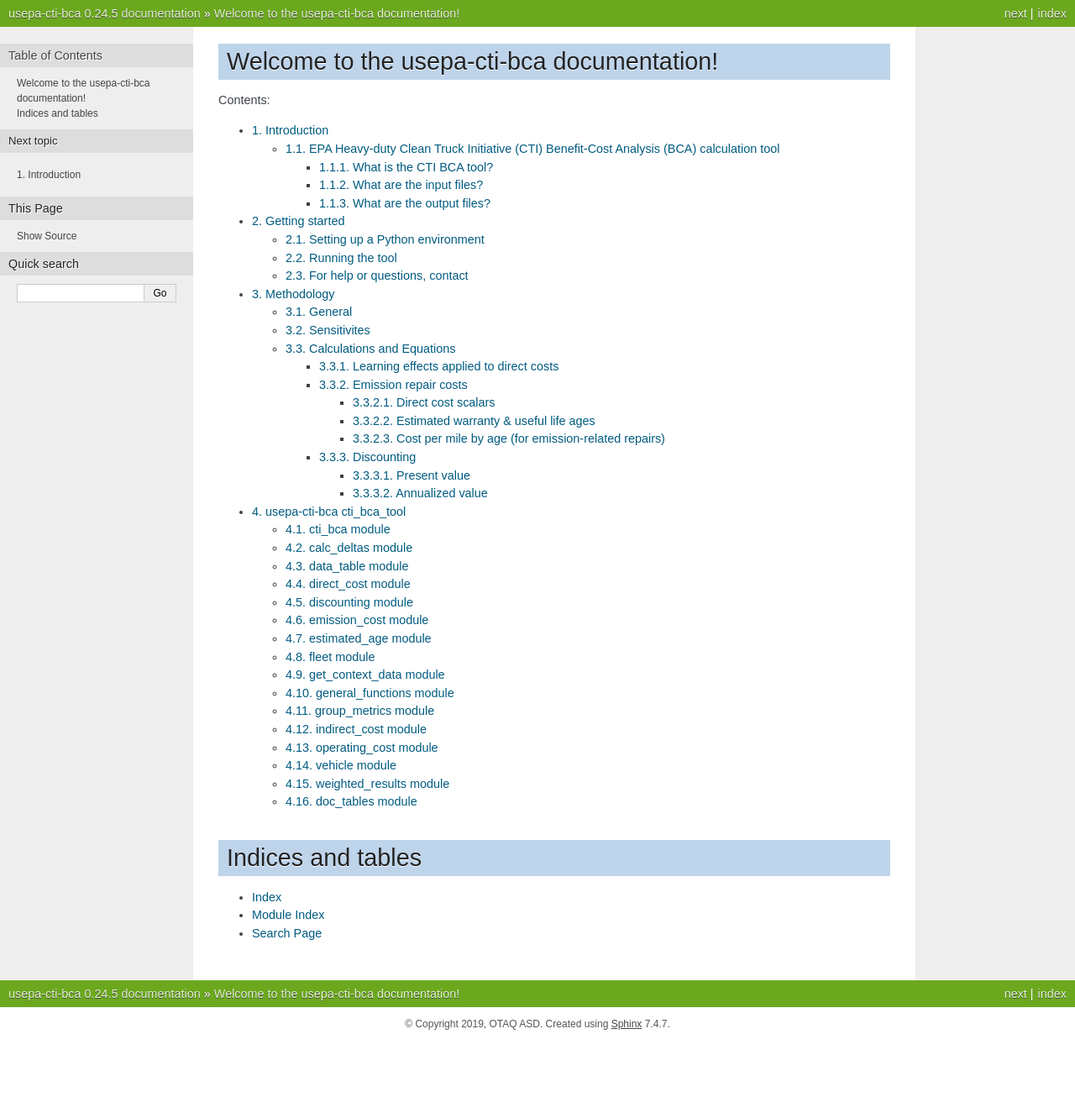
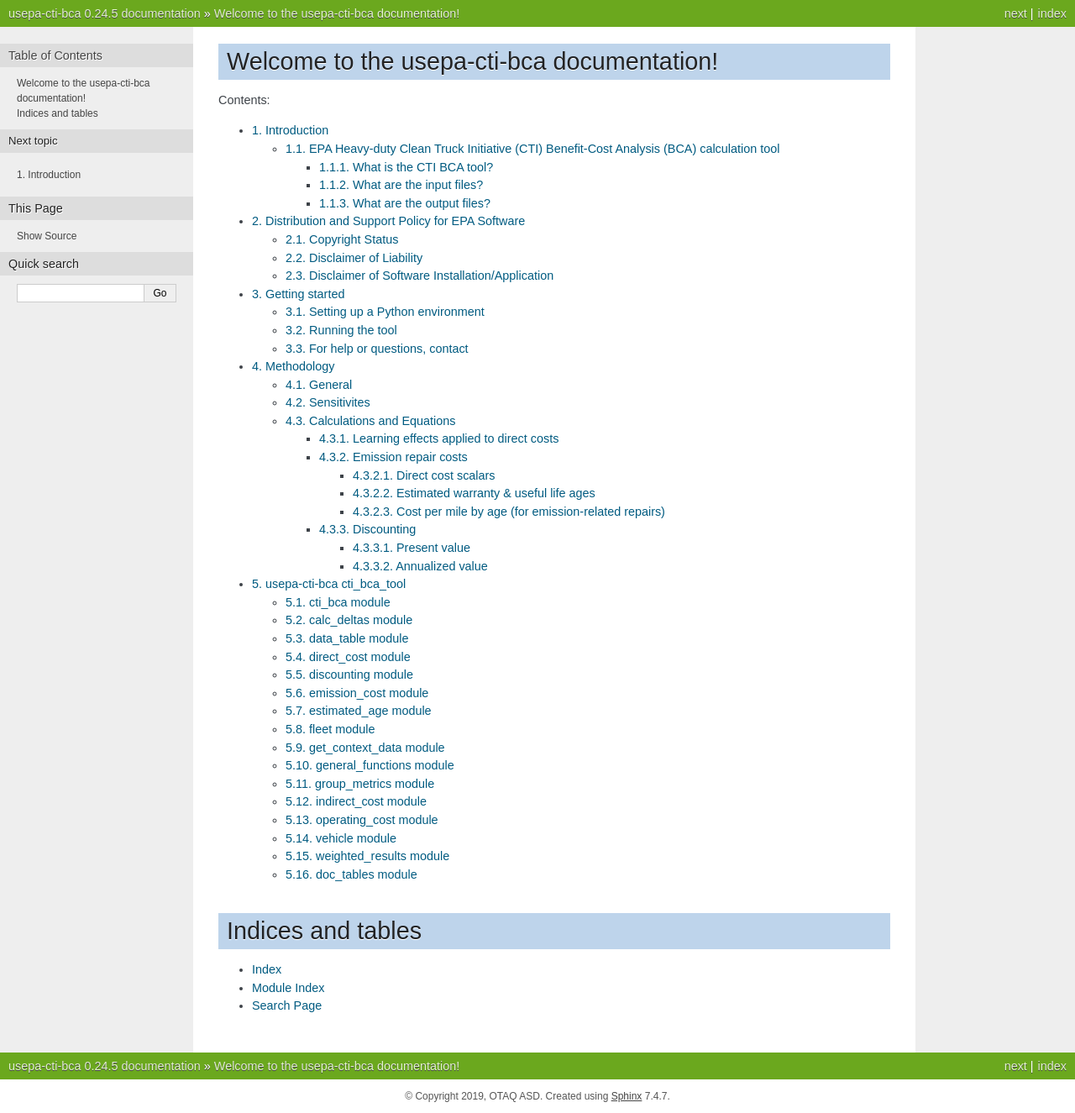
Before and after one commit to USEPA/EPA_HD_CTI_BCA, a Sphinx documentation site: the page built from docs/source/index.rst, in a window 1280 px wide. Shown: the whole page at 84% size. Built offline with Sphinx 7.4.7, drawn with Linux system fonts in a browser that asks for light colours; before the commit the page ends 1239 px from its top, so only the background shows below that; some of the changed lines change nothing that is shown.

Commit message:
Adding software_policy.rst to documentation and using that also for LICENSE.md

```diff
--- a/docs/source/index.rst
+++ b/docs/source/index.rst
@@ -12,6 +12,7 @@
    :numbered:
 
    introduction
+   software_policy
    getting_started
    methodology
    cti_bca_tool
--- /dev/null
+++ b/docs/source/software_policy.rst
@@ -0,0 +1,16 @@
+Distribution and Support Policy for EPA Software
+================================================
+
+Copyright Status
+^^^^^^^^^^^^^^^^
+The United States (U.S.) Government retains a non^exclusive, royalty^free license to publish or reproduce these software products and associated documents, or allow others to do so, for U.S. Government purposes. These software products and documents may be freely distributed and used for non^commercial, scientific, and/or educational purposes. Commercial use of these software products and documents may be protected under the U.S. and Foreign Copyright Laws. Individual documents on this server may have different copyright conditions, and that will be noted in those documents.
+
+Disclaimer of Liability
+^^^^^^^^^^^^^^^^^^^^^^^
+With respect to this multimedia system of HTML pages and the EPA software products and their documentation, neither the U.S. Government nor any of their employees, makes any warranty, express or implied, including the warranties of merchantability and fitness for a particular purpose, or assumes any legal liability or responsibility for the accuracy, completeness, or usefulness of any information, apparatus, product, or process disclosed, or represents that its use would not infringe privately owned rights.
+
+Disclaimer of Software Installation/Application
+^^^^^^^^^^^^^^^^^^^^^^^^^^^^^^^^^^^^^^^^^^^^^^^
+Execution of any EPA installation program, and modification to system configuration files must be made at the user's own risk. Neither the U.S. EPA nor the program author(s) can assume responsibility for program modification, content, output, interpretation, or usage.
+
+EPA installation programs have been extensively tested and verified. However, as for all complex software, these programs may not be completely free of errors and may not be applicable for all cases. In no event will the U.S. EPA be liable for direct, indirect, special, incidental, or consequential damages arising out of the use of the programs and/or associated documentation.
```
Also changed, not shown: LICENSE.md (added), 1 other file.
